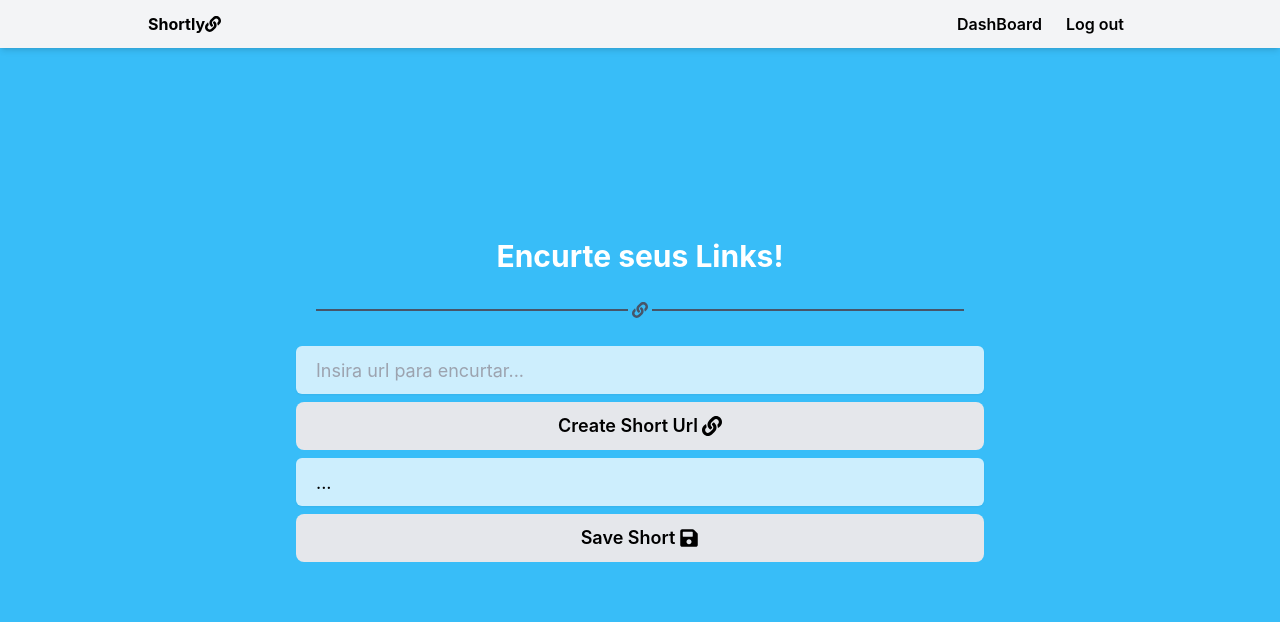
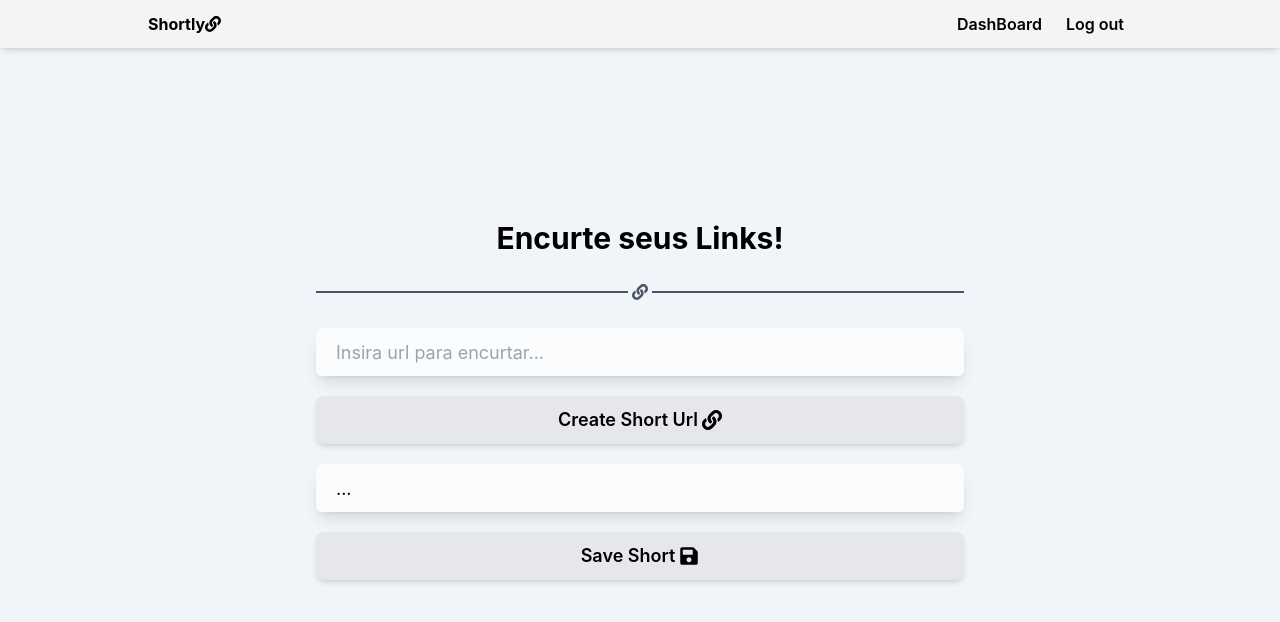
Before and after one commit to LuigiVanin/Shortly.com, a Next.js app: page /home in a window 1280 px wide. Shown: the top 622 px of the page. Built offline with nearby package versions, Linux system fonts and the light colour scheme; no server answers; sample sign-in values are in the browser's storage.

Commit message:
feat: saving short link as user

```diff
--- a/components/Layout.tsx
+++ b/components/Layout.tsx
@@ -5,5 +5,5 @@ interface Props {
 }
 
 export const Layout: React.FC<Props> = ({ children }) => {
-    return <div className="layout">{children}</div>;
+    return <div className="layout bg-sky-400">{children}</div>;
 };
--- a/components/SaveLinkPopUp.tsx
+++ b/components/SaveLinkPopUp.tsx
@@ -1,36 +1,56 @@
 import React, { FormEvent } from "react";
 import { PopUp } from "./PopUp";
 import { IoMdClose } from "react-icons/io";
+import { useSaveLink } from "../hooks/api/useSaveLink";
+import { useInput } from "../hooks/useInput";
+import { ThreeDots } from "react-loader-spinner";
 
-interface FormData {
+interface ContentData {
     link: string;
     short: string;
+    shortId: string;
 }
 
 interface Props {
     // children: JSX.Element | JSX.Element[] | string | string[];
     show: boolean;
     disable?: () => void;
-    action?: () => Promise<void>;
-    content: FormData;
+    content: ContentData;
 }
 
-export const SaveLinkPopUp: React.FC<Props> = ({
-    show,
-    disable,
-    action,
-    content,
-}) => {
+interface SaveLinkRequest {
+    title: string;
+    shortId: string;
+}
+
+export const SaveLinkPopUp: React.FC<Props> = ({ show, disable, content }) => {
+    const { saveLink: action, isLoading } = useSaveLink();
+    const { input: title, handler } = useInput("");
+
+    console.log(content.shortId);
+
     const submit = (event: FormEvent<HTMLFormElement>) => {
         event.preventDefault();
-        action && action();
+        const data: SaveLinkRequest = {
+            shortId: content.shortId,
+            title,
+        };
+        action && action(data);
+    };
+
+    const ButtonContent = () => {
+        return isLoading ? (
+            <ThreeDots height="80" width="80" radius="9" color="#ffffff" />
+        ) : (
+            <>Confirmar</>
+        );
     };
 
     return (
         <PopUp show={show} disable={disable}>
             <div className="w-[400px] min-h-[450px] bg-slate-100 rounded-lg shadow-2xl p-3">
                 <span
-                    className="absolute right-3 top-3 flex w-10 h-10 bg-slate-300 justify-center
+                    className="absolute right-3 top-3 flex w-10 h-10 bg-slate-200 justify-center
                                 items-center rounded-full cursor-pointer hover:text-white hover:bg-slate-700
                                 ease-in-out duration-200"
                     onClick={disable}
@@ -47,6 +67,7 @@ export const SaveLinkPopUp: React.FC<Props> = ({
                         type="text"
                         placeholder="Insira um título..."
                         className="url-box text-md h-10 px-2 shadow-lg mb-4 mt-1 hover:bg-white"
+                        onChange={handler}
                     />
                     <h2>Links</h2>
                     <textarea
@@ -62,8 +83,13 @@ export const SaveLinkPopUp: React.FC<Props> = ({
                         disabled
                         className="url-box text-md h-10 px-2 shadow-lg mb-4 mt-1 hover:bg-white"
                     />
-                    <button className="my-btn hover:bg-sky-400 hover:text-white hover:shadow-md">
-                        Confirmar
+                    <button
+                        className={`my-btn hover:bg-emerald-400 hover:text-white hover:shadow-lg mt-7 ${
+                            isLoading ? "bg-emerald-400" : ""
+                        }`}
+                        disabled={!title}
+                    >
+                        <ButtonContent />
                     </button>
                 </form>
             </div>
--- a/components/Title.tsx
+++ b/components/Title.tsx
@@ -21,8 +21,6 @@ export const Title: React.FC<TitleProps> = ({
         lg: "6xl",
     };
 
-    console.log(titleSize[size]);
-
     return (
         <h1
             className={`flex items-center justify-center font-bold text-${titleSize[size]} text-${color}`}
--- a/hooks/api/useSaveLink.ts
+++ b/hooks/api/useSaveLink.ts
@@ -1,9 +1,9 @@
 import api from "../../services/api";
 import { useAsync } from "../useAsync";
 
-export const useCreateLink = () => {
+export const useSaveLink = () => {
     const { action, data, isLoading, error } = useAsync(async (data) => {
-        return await api.post("link", {
+        return await api.post("link/save", {
             data,
         });
     }, false);
--- a/pages/api/link/save.ts
+++ b/pages/api/link/save.ts
@@ -1,4 +1,3 @@
-import { HttpStatusCode } from "axios";
 import type { NextApiRequest, NextApiResponse } from "next";
 import { unstable_getServerSession } from "next-auth";
 import { LinkService } from "../../../services/api/link.service";
@@ -11,19 +10,22 @@ export default async function handler(
 ) {
     if (req.method === "POST") {
         const session = await unstable_getServerSession(req, res, authOptions);
-        console.log(session);
-        console.log(req.body);
         const service = new LinkService(prisma);
-        const { shortId } = req.body;
+        const { shortId, title } = req.body.data;
         if (session && shortId && session.user?.email) {
-            const relation = await service.createLinkBindendUser(
-                "teste",
-                shortId,
-                session.user.email
-            );
-            console.log(relation);
-            return res.status(201).send(relation);
+            try {
+                const relation = await service.createLinkBindendUser(
+                    title,
+                    shortId,
+                    session.user.email
+                );
+                return res.status(201).send(relation);
+            } catch (err) {
+                return res
+                    .status(200)
+                    .send({ message: "erro ao persistir dados" });
+            }
         }
-        return res.status(HttpStatusCode.Unauthorized).send({});
+        return res.status(401).send({});
     }
 }
--- a/pages/home.tsx
+++ b/pages/home.tsx
@@ -27,10 +27,7 @@ const Home: NextPage<HomeProps> = ({ secure }) => {
         });
     }, false);
 
-    const { action: saveLink } = useAsync(async (data) => {
-        return await api.post("link/save", data);
-    }, false);
-
+    console.log(data);
     if (typeof window !== "undefined") {
         hostname = window.location.origin;
     }
@@ -48,7 +45,7 @@ const Home: NextPage<HomeProps> = ({ secure }) => {
             <Header />
 
             <main className="flex flex-col items-center w-full px-10 gap-2 md:w-[768px]">
-                <h1 className="font-bold  mb-5 text-white text-3xl">
+                <h1 className="font-bold  mb-5 text-black text-3xl">
                     Encurte seus Links!
                 </h1>
 
@@ -56,21 +53,25 @@ const Home: NextPage<HomeProps> = ({ secure }) => {
                     <FaLink />
                 </Divisor>
 
+                <div className="flex flex-col gap-5 w-full px-5">
                     <input
                         type="text"
-                    className="url-box mt-5"
+                        className="url-box mt-5 shadow-lg focus:bg-sky-200"
                         value={input}
                         placeholder="Insira url para encurtar..."
                         onChange={handler}
                     />
 
-                <button className="my-btn" onClick={() => action(input)}>
+                    <button
+                        className="my-btn shadow-md hover:bg-sky-400 hover:text-white hover:shadow-lg hover:shadow-sky-400"
+                        onClick={() => action(input)}
+                    >
                         Create Short Url
                         <FaLink size={20} />
                     </button>
 
                     <input
-                    className="url-box"
+                        className="url-box shadow-lg focus:bg-sky-200"
                         value={
                             data?.data?.result?.short
                                 ? `${hostname}/api/${data.data.result.short}`
@@ -81,7 +82,7 @@ const Home: NextPage<HomeProps> = ({ secure }) => {
 
                     {secure ? (
                         <button
-                        className="my-btn"
+                            className="my-btn shadow-md hover:bg-sky-400 hover:text-white hover:shadow-lg hover:shadow-sky-400 hover:py-8"
                             onClick={async () => {
                                 setPopUp(true);
                                 // saveLink({
@@ -96,11 +97,13 @@ const Home: NextPage<HomeProps> = ({ secure }) => {
                     ) : (
                         <></>
                     )}
+                </div>
 
                 <SaveLinkPopUp
                     show={popUp}
                     disable={() => setPopUp(false)}
                     content={{
+                        shortId: data?.data.result.id,
                         link: input,
                         short: `${hostname}/api/${data?.data.result.short}`,
                     }}
--- a/styles/globals.css
+++ b/styles/globals.css
@@ -45,7 +45,7 @@ a {
     } */
 
     .layout {
-        @apply flex justify-center items-center min-h-screen bg-sky-400;
+        @apply flex justify-center items-center min-h-screen bg-slate-100;
     }
 
     .my-btn {
```
Lines whose indentation alone changed are shown as unchanged.
